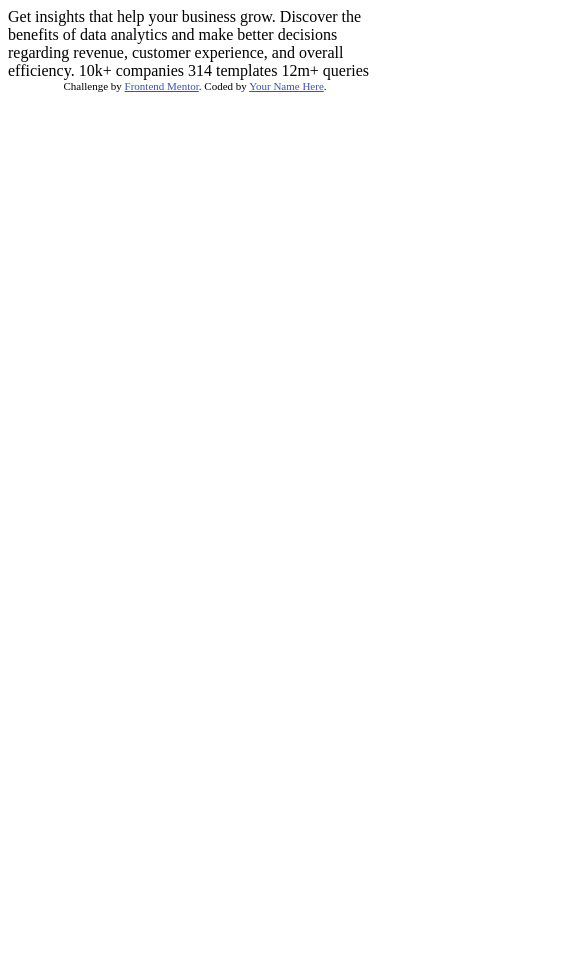
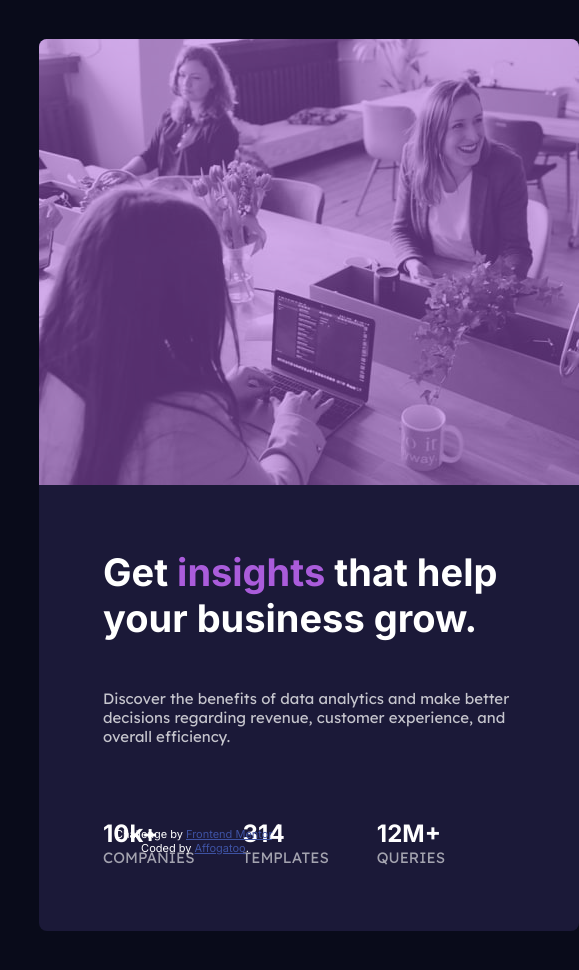
Before and after one commit to Hhmmmk/StatsPreviewCardComponent, a plain HTML site: page index.html in a window 390 px wide. Shown: the whole page, 579 px wide, since content can reach past the window. Before the commit the page ends 844 px from the top, so only its background shows below. Drawn offline with Linux system fonts and the light colour scheme.

Commit message:
Initial Solution, Responsive Still need to fix margin

```diff
--- a/index.html
+++ b/index.html
@@ -2,32 +2,53 @@
 <html lang="en">
 <head>
   <meta charset="UTF-8">
-  <meta name="viewport" content="width=device-width, initial-scale=1.0"> <!-- displays site properly based on user's device -->
+  <meta name="viewport" content="width=device-width, initial-scale=1.0">
 
   <link rel="icon" type="image/png" sizes="32x32" href="./images/favicon-32x32.png">
 
   <title>Frontend Mentor | Stats preview card component</title>
 
-  <!-- Feel free to remove these styles or customise in your own stylesheet 👍 -->
-  <style>
-    .attribution { font-size: 11px; text-align: center; }
-    .attribution a { color: hsl(228, 45%, 44%); }
-  </style>
+  <link rel="stylesheet" type="text/css" href="./style.css">
+
+  <link rel="preconnect" href="https://fonts.googleapis.com">
+  <link rel="preconnect" href="https://fonts.gstatic.com" crossorigin>
+  <link href="https://fonts.googleapis.com/css2?family=Inter:wght@400;700&family=Lexend+Deca&display=swap" rel="stylesheet">
+
 </head>
 <body>
+  <main class="container">
+    <section class="container__image">
+      <img class="container__image--image" src="./images/image-header-desktop.jpg" alt="">
+      <div class="container__image--overlay"></div>
+    </section>
+    <section class="container__text">
+      <article class="container__text--info">
+        <h1 class="container__text--info-header">Get <span class="accent">insights</span> that help your business grow.</h1>
+        <p class="container__text--info-description label">
+        Discover the benefits of data analytics and make better decisions regarding revenue, customer experience, and overall efficiency.
+        </p>
+      </article>
+      <section class="container__text--stats">
 
-  Get insights that help your business grow.
+        <div class="container__text--stats-companies">
+          <p class="num">10k+</p>
+          <p class="label">COMPANIES</p>
+        </div>
 
-  Discover the benefits of data analytics and make better decisions regarding revenue, customer
-  experience, and overall efficiency.
-
-  10k+ companies
-  314 templates
-  12m+ queries
-
-  <div class="attribution">
+        <div class="container__text--stats-templates">
+            <p class="num">314</p>
+            <p class="label">TEMPLATES</p>
+        </div>
+        <div class="container__text--stats-queries">
+            <p class="num">12M+</p>
+            <p class="label">QUERIES</p>
+        </div>
+      </section>
+    </section>
+  </main>
+  <footer class="attribution">
     Challenge by <a href="https://www.frontendmentor.io?ref=challenge" target="_blank">Frontend Mentor</a>.
-    Coded by <a href="#">Your Name Here</a>.
-  </div>
+    Coded by <a href="https://github.com/Hhmmmk">Affogatoo</a>.
+  </footer>
 </body>
 </html>
--- /dev/null
+++ b/style.css
@@ -0,0 +1,121 @@
+*,
+::before,
+::after {
+  margin: 0;
+  padding: 0;
+  box-sizing: border-box;
+}
+
+:root {
+  --vdBlueMainBG: hsl(233, 47%, 7%);
+  --ddBlueCardBG: hsl(244, 38%, 16%);
+  --softVioletAccent: hsl(277, 64%, 61%);
+  --whiteMainHStats: hsl(0, 0%, 100%);
+  --stWhiteMP: hsla(0, 0%, 100%, 0.75);
+  --stWhiteStatsH: hsla(0, 0%, 100%, 0.6);
+}
+
+body {
+  font-size: 15px;
+  font-family: 'Inter', sans-serif;
+  background: var(--vdBlueMainBG);
+  color: var(--whiteMainHStats);
+}
+
+.label {
+  font-family: 'Lexend Deca', sans-serif; /*Labels stats*/
+  color: var(--stWhiteStatsH);
+}
+
+.container__text--info-description {
+  color: var(--stWhiteMP);
+}
+
+.container {
+  display: grid;
+  grid-template-rows: 1fr 1fr;
+  grid-template-columns: 1fr;
+  margin: 10%;
+}
+
+.container__text {
+  display: flex;
+  flex-direction: column;
+  padding: 64px;
+  justify-content: space-between;
+  gap: 48px;
+  background: var(--ddBlueCardBG);
+  font-weight: 400;
+  max-width: 540px;
+  border-radius: 0 0 8px 8px;
+  -webkit-border-radius: 0 0 8px 8px;
+  -moz-border-radius: 0 0 8px 8px;
+  -ms-border-radius: 0 0 8px 8px;
+  -o-border-radius: 0 0 8px 8px;
+}
+
+.container__text--info-header {
+  font-size: 38px;
+  margin-bottom: 48px;
+}
+
+.container__text--info-header span{
+  color: var(--softVioletAccent);
+}
+
+.container__text--stats {
+  display: flex;
+  gap: 48px;
+  justify-self: end;
+}
+
+.container__text--stats .num {
+  font-size: 24px;
+  font-weight: 700;
+}
+
+.container__image {
+  display: flex;
+  background: var(--softVioletAccent);
+  max-width: fit-content;
+  border-radius: 8px 8px 0 0;
+  -webkit-border-radius: 8px 8px 0 0;
+}
+
+.container__image--image {
+  border-radius: 8px 8px 0 0;
+  -webkit-border-radius: 8px 8px 0 0;
+  opacity: 50%;
+}
+
+.attribution {
+  position: fixed;
+  top: 98%;
+  left: 50%;
+  transform: translate(-50%, 0);
+  -webkit-transform: translate(-50%, 0);
+  font-size: 11px;
+  text-align: center;
+}
+
+.attribution a {
+  color: hsl(228, 45%, 44%);
+}
+
+@media (min-width: 700px) {
+  .container {
+    grid-template-columns: 1fr 1fr;
+  }
+  .container__image,
+  .container__image--image {
+    grid-column-start: 2;
+    border-radius: 0 8px 8px 0;
+    -webkit-border-radius: 0 8px 8px 0;
+  }
+  .container__text {
+    grid-row-start: 1;
+    max-width: none;
+    border-radius: 8px 0 0 8px;
+    -webkit-border-radius: 8px 0 0 8px;
+  }
+}
```
